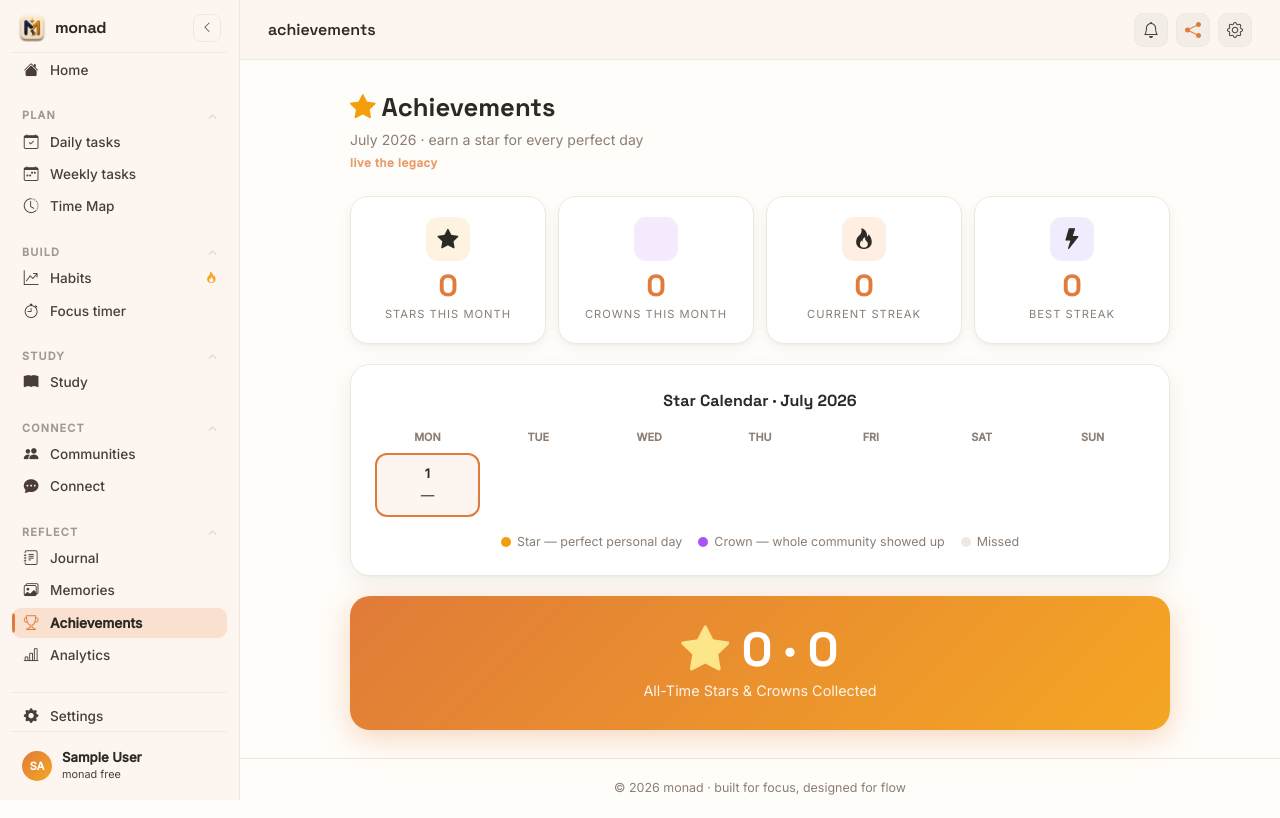
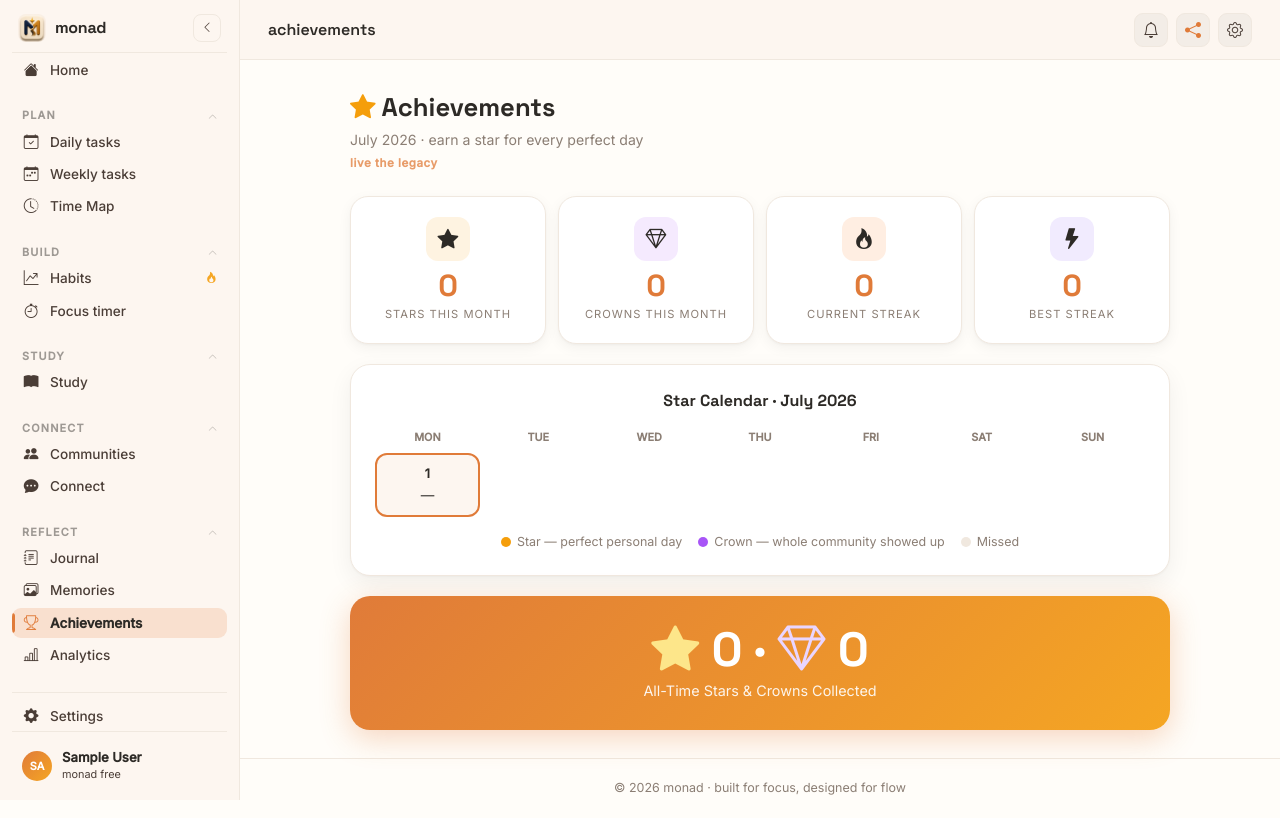
Before and after one commit to jsharonsweety28-ai/Monad, a Flask app: page /achievements in a window 1280 px wide. Run offline with Flask 3, Linux system fonts and the light colour scheme; the visitor is signed in with stand-in values (Sample User, id 1); data comes from the database, SQL or seed files in the repository; data that the repository does not hold is empty; some libraries are stand-ins or nearby versions.

Commit message:
Replace bi-crown-fill with bi-gem (crown icon doesn't exist in Bootstrap Icons)
Co-Authored-By: Claude Sonnet 4.6 <noreply@anthropic.com>

```diff
--- a/website/templates/achievements.html
+++ b/website/templates/achievements.html
@@ -170,7 +170,7 @@
       <div class="stat-lbl">Stars This Month</div>
     </div>
     <div class="stat-card" style="animation-delay:0.11s">
-      <div class="stat-icon icon-crowns"><i class="bi bi-crown-fill"></i></div>
+      <div class="stat-icon icon-crowns"><i class="bi bi-gem"></i></div>
       <div class="stat-num">{{ total_crowns }}</div>
       <div class="stat-lbl">Crowns This Month</div>
     </div>
@@ -203,9 +203,9 @@
           {% if day.earned or day.crown %}style="animation-delay: {{ loop.index * 0.03 }}s"{% endif %}>
           <span class="star-num">{{ day.day }}</span>
           <span class="star-icon">
-            {% if day.earned and day.crown %}<i class="bi bi-star-fill" style="color:#f59e0b"></i><i class="bi bi-crown-fill" style="color:#a855f7"></i>
+            {% if day.earned and day.crown %}<i class="bi bi-star-fill" style="color:#f59e0b"></i><i class="bi bi-gem" style="color:#a855f7"></i>
             {% elif day.earned %}<i class="bi bi-star-fill" style="color:#f59e0b"></i>
-            {% elif day.crown %}<i class="bi bi-crown-fill" style="color:#a855f7"></i>
+            {% elif day.crown %}<i class="bi bi-gem" style="color:#a855f7"></i>
             {% elif day.is_future %}·
             {% else %}—{% endif %}
           </span>
@@ -221,7 +221,7 @@
 
   <!-- All-time -->
   <div class="alltime-card">
-    <div class="alltime-star"><i class="bi bi-star-fill" style="color:#fde68a"></i> {{ all_time_stars }} · <i class="bi bi-crown-fill" style="color:#e9d5ff"></i> {{ all_time_crowns }}</div>
+    <div class="alltime-star"><i class="bi bi-star-fill" style="color:#fde68a"></i> {{ all_time_stars }} · <i class="bi bi-gem" style="color:#e9d5ff"></i> {{ all_time_crowns }}</div>
     <div class="alltime-lbl">All-Time Stars &amp; Crowns Collected</div>
   </div>
 
--- a/website/templates/community_detail.html
+++ b/website/templates/community_detail.html
@@ -228,18 +228,18 @@
   <!-- Perfect Day Banner -->
   {% if today_is_perfect %}
   <div class="perfect-banner">
-    <div class="perfect-crown"><i class="bi bi-crown-fill"></i></div>
+    <div class="perfect-crown"><i class="bi bi-gem"></i></div>
     <div>
       <div class="perfect-title">Crown Day!</div>
       <div class="perfect-sub">Every member checked in today — the whole crew showed up!</div>
     </div>
     {% if perfect_days > 0 %}
-    <div class="perfect-count-chip">{{ perfect_days }} <i class="bi bi-crown-fill"></i> this month</div>
+    <div class="perfect-count-chip">{{ perfect_days }} <i class="bi bi-gem"></i> this month</div>
     {% endif %}
   </div>
   {% elif perfect_days > 0 %}
   <div style="display:flex;align-items:center;gap:8px;padding:10px 14px;background:var(--hover);border-radius:12px;margin-bottom:16px;font-size:.82rem;color:var(--text-secondary);">
-    <i class="bi bi-crown-fill"></i>
+    <i class="bi bi-gem"></i>
     <span><strong style="color:var(--text-primary);">{{ perfect_days }} crown day{{ 's' if perfect_days != 1 }}</strong> this month — keep it going!</span>
   </div>
   {% endif %}
```
